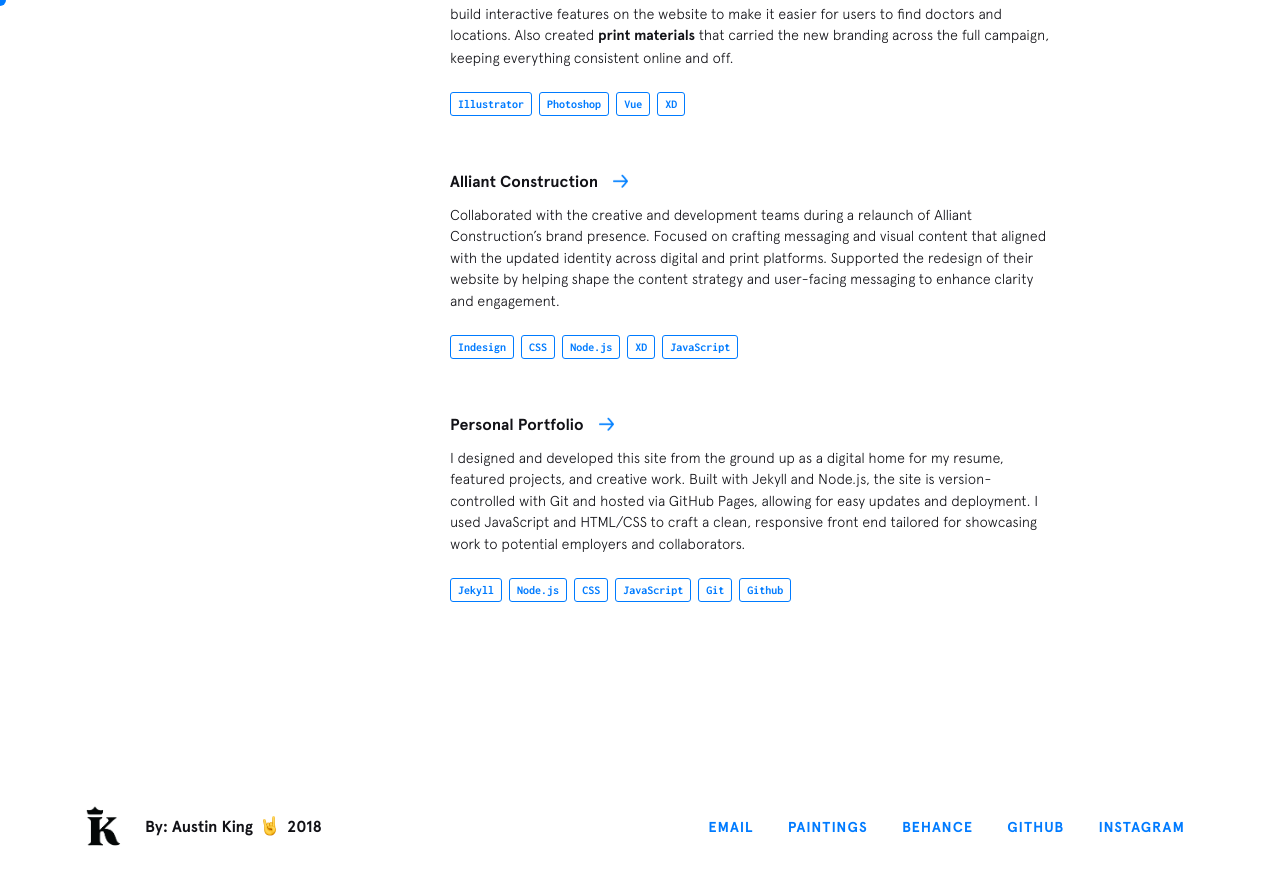
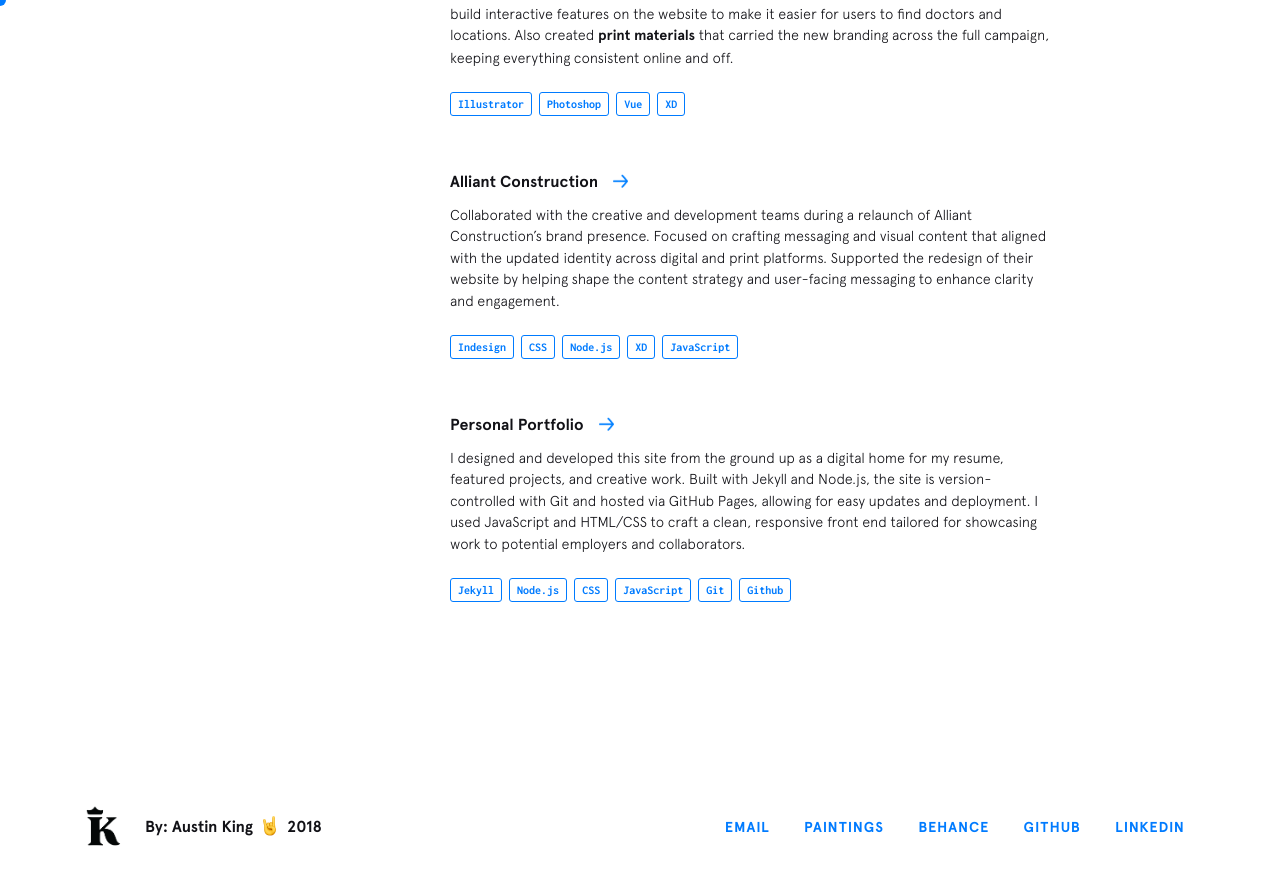
Before and after one commit to abking4/portfolio, a Jekyll site: the page built from index.html, in a window 1280 px wide and 900 px high, scrolled down 5609 px. Shown: the top 885 px of the window. Built offline with Jekyll 4.4.1, drawn with Linux system fonts in a browser that asks for light colours; nearby versions of some CDN libraries.

Commit message:
instagram to linkedin

```diff
--- a/_config.yml
+++ b/_config.yml
@@ -17,8 +17,8 @@ social:
     url: https://www.behance.net/7891kingabf03e/projects
   - title: github
     url: https://github.com/abking4
-  - title: instagram
-    url: https://www.instagram.com/abking/
+  - title: linkedin
+    url: https://www.linkedin.com/in/austin-k-663289256/
 
 # Build settings
 markdown: kramdown
```
